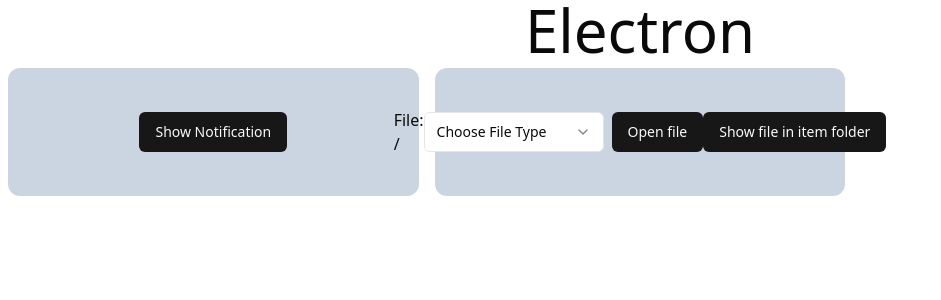
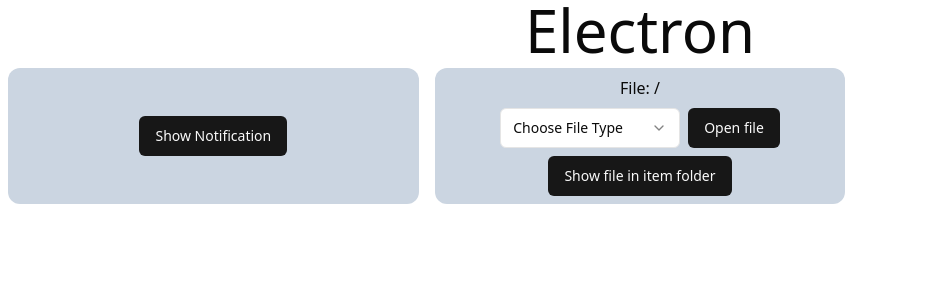
Before and after one commit to Lolek-Trolek/web3-2024-2025-projet-group5, a React (Vite) app in the folder frontend/: page / in a window 1280 px wide. Shown: the top 300 px of the page, without its empty margins (0-941 px from the left). Built offline with nearby package versions, Linux system fonts and the light colour scheme.

Commit message:
fix: fixes style of the dialog and item explorer

```diff
--- a/frontend/src/App.jsx
+++ b/frontend/src/App.jsx
@@ -17,7 +17,7 @@ function App() {
         <div className="flex justify-center items-center min-h-32 bg-slate-300 rounded-xl">
           <Button onClick={handleClick}>Show Notification</Button>
         </div>
-        <div className="flex justify-center items-center min-h-32 bg-slate-300 rounded-xl">
+        <div className="flex flex-col justify-center items-center gap-2 p-2 min-h-32 min-w-fit bg-slate-300 rounded-xl">
           File: {filePath}
           <Dialog callback={setFilePath} />
           <ItemFolder fullPath={filePath} />
```
